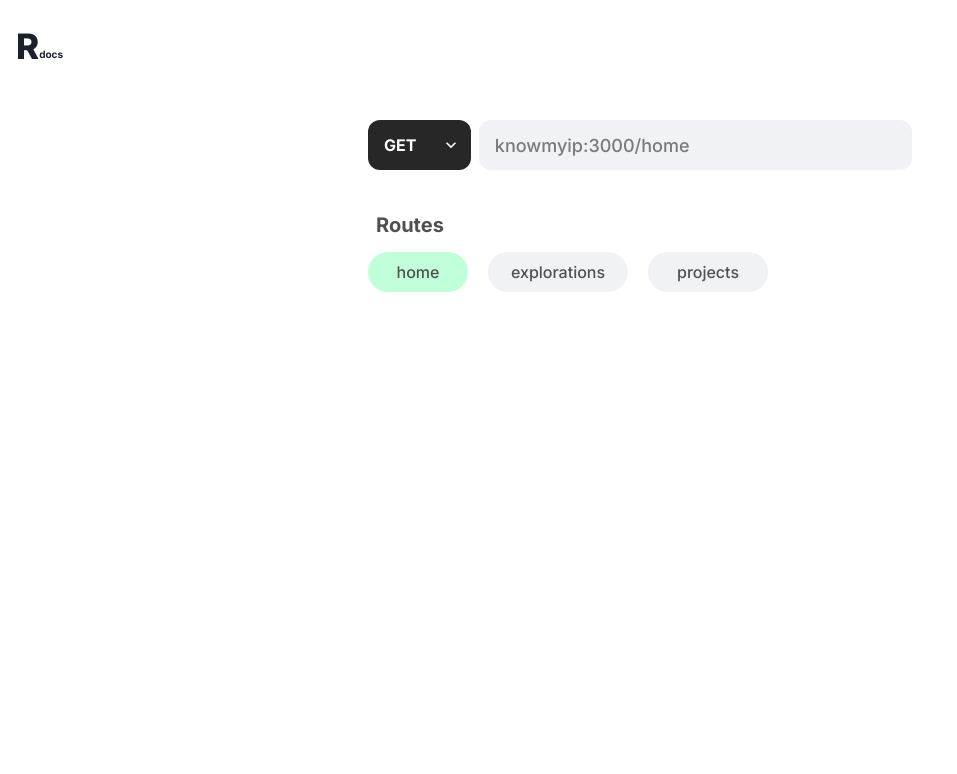
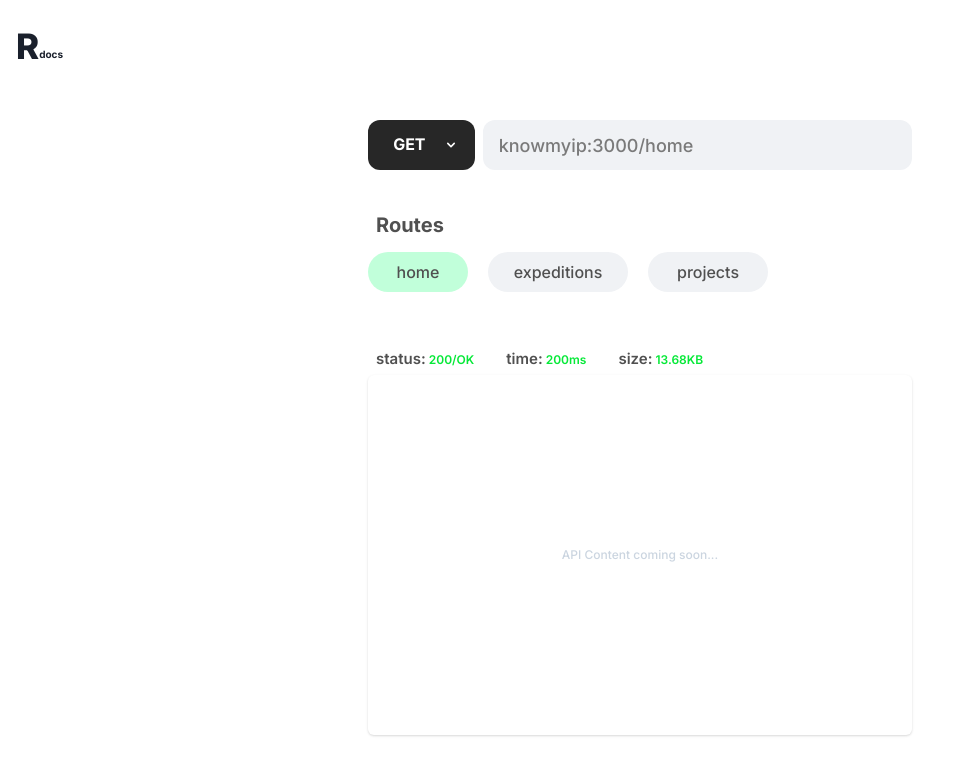
Before and after one commit to reenphygeorge/portfolio, a Next.js app: page / in a window 1280 px wide. Shown: the top 774 px of the page, without its empty margins (0-957 px from the left). Built offline with nearby package versions, Linux system fonts and the light colour scheme.

Commit message:
feat(web): updated response area

```diff
--- a/package.json
+++ b/package.json
@@ -9,6 +9,7 @@
     "lint": "next lint"
   },
   "dependencies": {
+    "@chakra-ui/anatomy": "^2.1.1",
     "@chakra-ui/next-js": "^2.1.4",
     "@chakra-ui/react": "^2.7.1",
     "@emotion/react": "^11.11.1",
@@ -23,6 +24,7 @@
     "next": "13.4.9",
     "react": "18.2.0",
     "react-dom": "18.2.0",
+    "react-icons": "^4.10.1",
     "typescript": "5.1.6"
   }
 }
--- a/src/components/navbar.tsx
+++ b/src/components/navbar.tsx
@@ -11,10 +11,10 @@ const Navbar = () => (
   >
     <Container pt="20px" pb="10px" maxW="7xl">
       <Flex align="center">
-        <Text fontSize="35px" fontWeight="black">
+        <Text userSelect="none" fontSize="35px" fontWeight="black">
           R
         </Text>
-        <Text pt={4} fontSize="10px" fontWeight="bold">
+        <Text userSelect="none" pt={4} fontSize="10px" fontWeight="bold">
           docs
         </Text>
       </Flex>
--- a/src/components/requestSelector.tsx
+++ b/src/components/requestSelector.tsx
@@ -1,29 +1,61 @@
 import { FC, useState } from "react";
-import { Box, Flex, FormControl, Input, Select, Text } from "@chakra-ui/react";
+import {
+  Box,
+  Button,
+  Flex,
+  FormControl,
+  Input,
+  Menu,
+  MenuButton,
+  MenuItem,
+  MenuList,
+  Text,
+} from "@chakra-ui/react";
+
+import { HiChevronDown } from "react-icons/hi";
 
 const RequestSelector: FC = () => {
   const [route, setRoute] = useState<string>("home");
+  const [method, setMethod] = useState<string>("GET");
   return (
     <>
       <FormControl>
         <Flex>
-          <Select
+          <Menu>
+            <MenuButton
+              as={Button}
               bg="#272727"
+              _hover={{ bg: "#272727" }}
+              _focus={{ bg: "#272727" }}
               width={"120px"}
               height={"50px"}
-            _hover={{ bg: "#272727" }}
               color="white"
               fontSize={["sm", "md", "md"]}
               rounded="12px"
               fontWeight="bold"
-            placeholder="GET"
+              rightIcon={<HiChevronDown />}
               border="none"
             >
-            <option value="post">POST</option>
-            <option value="put">PUT</option>
-            <option value="patch">PATCH</option>
-            <option value="delete">DELETE</option>
-          </Select>
+              {method}
+            </MenuButton>
+            <MenuList>
+              <MenuItem value="get" onClick={() => setMethod("GET")}>
+                GET
+              </MenuItem>
+              <MenuItem value="post" onClick={() => setMethod("POST")}>
+                POST
+              </MenuItem>
+              <MenuItem value="put" onClick={() => setMethod("PUT")}>
+                PUT
+              </MenuItem>
+              <MenuItem value="patch" onClick={() => setMethod("PATCH")}>
+                PATCH
+              </MenuItem>
+              <MenuItem value="delete" onClick={() => setMethod("DELETE")}>
+                DELETE
+              </MenuItem>
+            </MenuList>
+          </Menu>
           <Input
             ms={2}
             value={`knowmyip:3000/${route}`}
@@ -35,6 +67,7 @@ const RequestSelector: FC = () => {
             width={["260px", "500px", "500px"]}
             height={"50px"}
             border="none"
+            readOnly
           />
         </Flex>
       </FormControl>
@@ -54,6 +87,7 @@ const RequestSelector: FC = () => {
           cursor="pointer"
         >
           <Text
+            userSelect="none"
             textAlign="center"
             color="#505050"
             py={2}
@@ -66,20 +100,21 @@ const RequestSelector: FC = () => {
         <Box
           width={["120px", "140px", "140px"]}
           height={["35px", "40px", "40px"]}
-          bg={route === "explorations" ? "#C1FFDA" : "#F0F2F5"}
+          bg={route === "expeditions" ? "#C1FFDA" : "#F0F2F5"}
           mr="5"
           rounded="full"
-          onClick={() => setRoute("explorations")}
+          onClick={() => setRoute("expeditions")}
           cursor="pointer"
         >
           <Text
+            userSelect="none"
             textAlign="center"
             color="#505050"
             py={2}
             fontSize={["sm", "md", "md"]}
             fontWeight="normal"
           >
-            explorations
+            expeditions
           </Text>
         </Box>
         <Box
@@ -91,6 +126,7 @@ const RequestSelector: FC = () => {
           cursor="pointer"
         >
           <Text
+            userSelect="none"
             textAlign="center"
             py={2}
             fontSize={["sm", "md", "md"]}
--- a/src/components/responseData.tsx
+++ b/src/components/responseData.tsx
@@ -1,16 +1,54 @@
-import { Flex, Text } from "@chakra-ui/react";
+import {
+  Card,
+  CardBody,
+  Flex,
+  HStack,
+  Highlight,
+  Text,
+} from "@chakra-ui/react";
 import { FC } from "react";
 
 const ResponseData: FC = () => {
   return (
-    <Flex mt={[14, 14, 14]} ms={2}>
-      <Text fontSize="md" color="#505050" fontWeight="bold">
-        Status
-      </Text>
-      <Text fontSize="sm" color="#505050" fontWeight="bold">
-        200 / OK
-      </Text>
-    </Flex>
+    <>
+      <Flex mt={[14, 14, 14]} ms={2}>
+        <HStack spacing={8}>
+          <Text color="#06E938" fontSize="12" fontWeight="semibold">
+            <Highlight
+              query="status:"
+              styles={{ color: "#505050", fontSize: "15" }}
+            >
+              status: 200/OK
+            </Highlight>
+          </Text>
+          <Text color="#06E938" fontSize="12" fontWeight="semibold">
+            <Highlight
+              query="time:"
+              styles={{ color: "#505050", fontSize: "15" }}
+            >
+              time: 200ms
+            </Highlight>
+          </Text>
+          <Text color="#06E938" fontSize="12" fontWeight="semibold">
+            <Highlight
+              query="size:"
+              styles={{ color: "#505050", fontSize: "15" }}
+            >
+              size: 13.68KB
+            </Highlight>
+          </Text>
+        </HStack>
+      </Flex>
+      <Card mt={1}>
+        <CardBody>
+          <Flex justify="center" align="center" height={80}>
+            <Text color="gray.300" fontSize={12}>
+              API Content coming soon...
+            </Text>
+          </Flex>
+        </CardBody>
+      </Card>
+    </>
   );
 };
 
--- a/src/pages/index.tsx
+++ b/src/pages/index.tsx
@@ -18,7 +18,7 @@ const Home: NextPage = () => {
         <Navbar />
         <Container h="100vh" pt="120px" maxW="xl">
           <RouteSelector />
-          {/* <ResponseData /> */}
+          <ResponseData />
         </Container>
       </main>
     </>
```
Also changed, not shown: 1 other file (tests, documents, lock files or other folders). Lines whose indentation alone changed are shown as unchanged.
